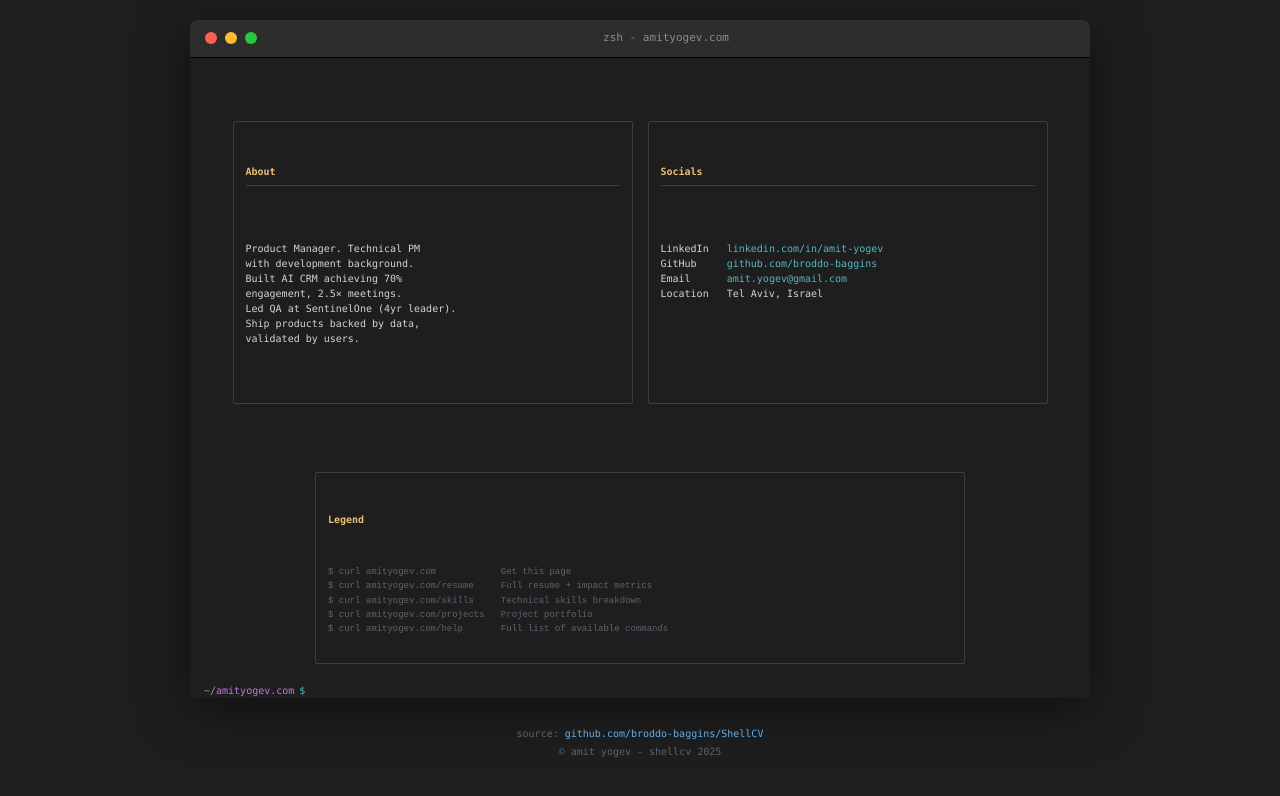
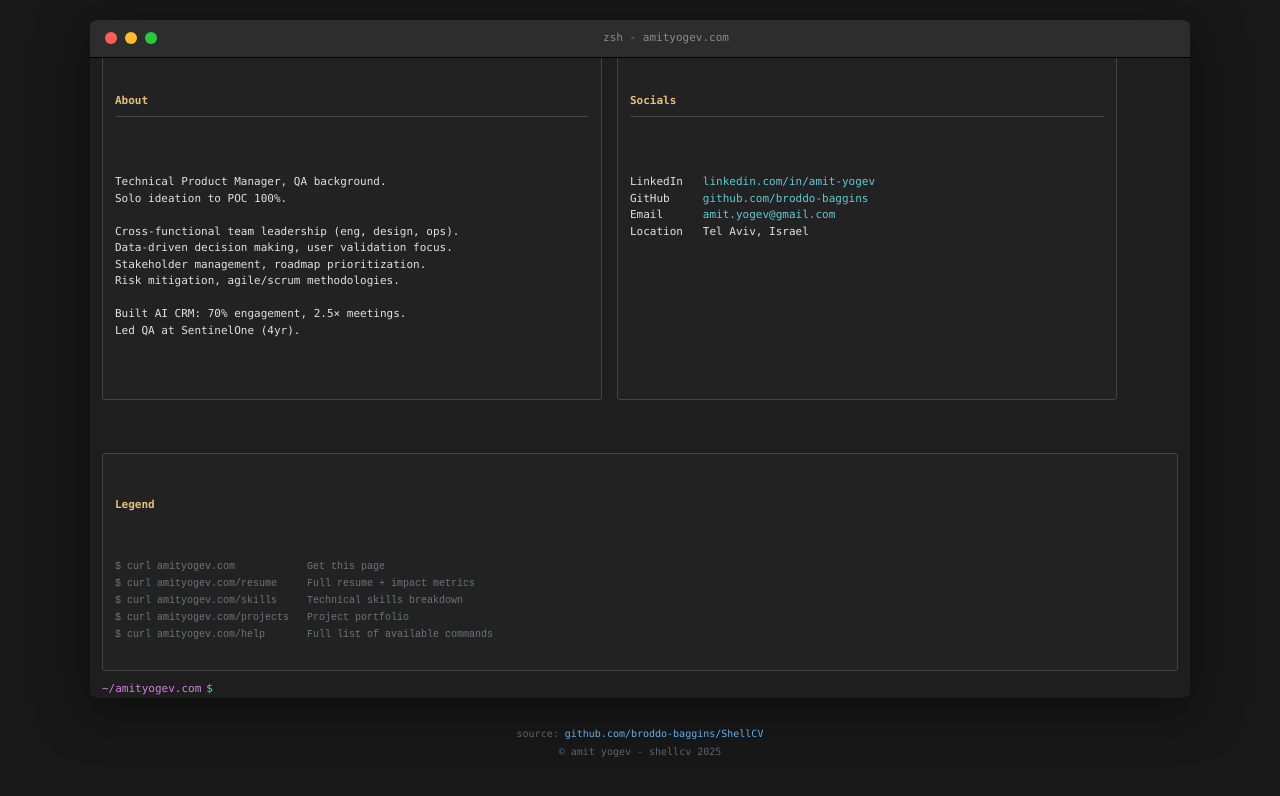
Before and after one commit to broddo-baggins/ShellCV, a website: page index.html in a window 1280 px wide. Drawn offline with Linux system fonts and the light colour scheme.

Commit message:
chore: update favicon, dependencies, and UI improvements

```diff
--- a/server.js
+++ b/server.js
@@ -45,8 +45,8 @@ function getCurlHomePage() {
 
   ┌─About────────────────────────────────┐ ┌─Socials───┬──────────────────────────┐
   │                                      │ │           │                          │
-  │ Product Manager. Full-stack dev     │ │ LinkedIn  │ linkedin.com/in/amit-yog…│
-  │ turned PM. Built AI CRM achieving    │ │ GitHub    │ github.com/broddo-baggin…│
+  │ Product Manager. Technical PM       │ │ LinkedIn  │ linkedin.com/in/amit-yog…│
+  │ with dev background. Built AI CRM   │ │ GitHub    │ github.com/broddo-baggin…│
   │ 70% engagement, 2.5× meetings.       │ │ Email     │ amit.yogev@gmail.com     │
   │ Led QA at SentinelOne (4yr leader).  │ │ Location  │ Tel Aviv, Israel         │
   │ Ship products backed by data,        │ │           │                          │
--- a/styles.css
+++ b/styles.css
@@ -7,8 +7,8 @@
 
 body {
     font-family: 'Menlo', 'Monaco', 'Courier New', monospace;
-    background: #1e1e1e;
-    color: #d4d4d4;
+    background: #181818;
+    color: #e0e0e0;
     min-height: 100vh;
     padding: 20px;
     line-height: 1.5;
@@ -17,7 +17,7 @@ body {
 
 /* Terminal Container - macOS style */
 .terminal-container {
-    max-width: 900px;
+    max-width: 1100px;
     margin: 0 auto;
     background: #1e1e1e;
     border-radius: 8px;
@@ -69,13 +69,13 @@ body {
 /* Terminal Body */
 .terminal-body {
     background: #1e1e1e;
-    padding: 10px 14px;
+    padding: 8px 12px;
     min-height: 350px;
     max-height: 80vh;
     overflow-y: auto;
-    font-size: 10px;
-    line-height: 1.4;
-    color: #b8b8b8;
+    font-size: 11px;
+    line-height: 1.5;
+    color: #cccccc;
     user-select: text;
     -webkit-user-select: text;
     -moz-user-select: text;
@@ -103,7 +103,7 @@ body {
 .shell-output {
     white-space: pre-wrap;
     word-wrap: break-word;
-    color: #d4d4d4;
+    color: #e0e0e0;
     user-select: text;
     -webkit-user-select: text;
     -moz-user-select: text;
@@ -113,24 +113,24 @@ body {
 /* ZSH Color Scheme */
 /* Prompt colors matching ZSH theme */
 .prompt-path {
-    color: #c678dd; /* magenta for path */
+    color: #d084dd; /* brighter magenta for path */
     margin-right: 5px;
 }
 
 .prompt-symbol {
-    color: #56b6c2; /* cyan for $ */
+    color: #61c9d2; /* brighter cyan for $ */
     margin-right: 5px;
 }
 
 /* Links - cyan/teal like YSAP */
 a {
-    color: #56b6c2;
+    color: #61c9d2;
     text-decoration: none;
 }
 
 a:hover {
     text-decoration: underline;
-    color: #7dd3da;
+    color: #8adeea;
 }
 
 /* ASCII Art - green */
@@ -174,45 +174,46 @@ a:hover {
 .info-boxes-container {
     display: flex;
     gap: 15px;
-    margin: 20px 0;
+    margin: 10px 0;
     flex-wrap: wrap;
-    justify-content: center;
+    justify-content: flex-start;
+    max-width: 100%;
 }
 
 /* Individual box styling */
 .info-box {
     flex: 1;
-    min-width: 250px;
-    max-width: 400px;
-    border: 1px solid #3e3e3e;
-    border-radius: 2px;
-    padding: 12px;
-    font-size: 10px;
+    min-width: 280px;
+    max-width: 500px;
+    border: 1px solid #444444;
+    border-radius: 3px;
+    padding: 10px 12px;
+    font-size: 11px;
     line-height: 1.5;
-    background: rgba(30, 30, 30, 0.3);
+    background: rgba(40, 40, 40, 0.4);
 }
 
 .info-box-header {
     color: #e5c07b;
     font-weight: bold;
-    margin-bottom: 10px;
-    border-bottom: 1px solid #3e3e3e;
+    margin-bottom: 8px;
+    border-bottom: 1px solid #444444;
     padding-bottom: 6px;
-    font-size: 10px;
+    font-size: 11px;
 }
 
 .info-box-content {
-    color: #d4d4d4;
+    color: #e0e0e0;
 }
 
 /* Legend container */
 .legend-container {
-    margin: 20px auto;
-    border: 1px solid #3e3e3e;
-    border-radius: 2px;
-    padding: 12px;
-    max-width: 650px;
-    background: rgba(30, 30, 30, 0.3);
+    margin: 10px 0;
+    border: 1px solid #444444;
+    border-radius: 3px;
+    padding: 10px 12px;
+    max-width: 100%;
+    background: rgba(40, 40, 40, 0.4);
 }
 
 /* Legend section */
@@ -245,12 +246,12 @@ a:hover {
 .command-input {
     background: transparent;
     border: none;
-    color: #d4d4d4;
+    color: #e0e0e0;
     font-family: 'Menlo', 'Monaco', 'Courier New', monospace;
     font-size: 12px;
     outline: none;
     flex: 1;
-    caret-color: #d4d4d4;
+    caret-color: #e0e0e0;
 }
 
 /* Command output colors */
@@ -349,7 +350,7 @@ a:hover {
 
     .terminal-body {
         max-height: 85vh;
-        padding: 8px;
+        padding: 12px 15px;
         font-size: 9px;
         overflow-y: auto;
         -webkit-overflow-scrolling: touch;
@@ -379,15 +380,15 @@ a:hover {
     /* Flexbox mobile adjustments */
     .info-boxes-container {
         flex-direction: column;
-        gap: 12px;
-        margin: 15px 0;
+        gap: 15px;
+        margin: 20px 0;
     }
 
     .info-box {
         min-width: 100%;
         font-size: 9px;
-        padding: 10px;
-        line-height: 1.4;
+        padding: 12px;
+        line-height: 1.5;
     }
 
     .info-box-header {
@@ -396,9 +397,9 @@ a:hover {
     }
 
     .legend-container {
-        margin: 15px 0;
-        padding: 10px;
-        font-size: 8px;
+        margin: 20px 0;
+        padding: 12px;
+        font-size: 9px;
     }
 
     /* Make ASCII art and pre elements scale properly */
@@ -435,7 +436,7 @@ a:hover {
     }
 
     .terminal-body {
-        padding: 6px;
+        padding: 10px 12px;
         max-height: 88vh;
         font-size: 8px;
         min-height: 400px;
--- a/terminal.js
+++ b/terminal.js
@@ -100,48 +100,51 @@ class ShellCV {
     }
 
     getColoredContentHTML() {
-        return `<pre style="color: #e5c07b; font-size: 8px; line-height: 1.1; margin: 10px 0; max-width: 100%; overflow-x: auto; -webkit-overflow-scrolling: touch;">   █████╗ ███╗   ███╗██╗████████╗    ██╗   ██╗ ██████╗  ██████╗ ███████╗██╗   ██╗
+        return `<pre style="color: #e5c07b; font-size: 10px; line-height: 1.2; margin: 6px 0; max-width: 100%; overflow-x: auto; -webkit-overflow-scrolling: touch;">   █████╗ ███╗   ███╗██╗████████╗    ██╗   ██╗ ██████╗  ██████╗ ███████╗██╗   ██╗
   ██╔══██╗████╗ ████║██║╚══██╔══╝    ╚██╗ ██╔╝██╔═══██╗██╔════╝ ██╔════╝██║   ██║
   ███████║██╔████╔██║██║   ██║        ╚████╔╝ ██║   ██║██║  ███╗█████╗  ██║   ██║
   ██╔══██║██║╚██╔╝██║██║   ██║         ╚██╔╝  ██║   ██║██║   ██║██╔══╝  ╚██╗ ██╔╝
   ██║  ██║██║ ╚═╝ ██║██║   ██║          ██║   ╚██████╔╝╚██████╔╝███████╗ ╚████╔╝
   ╚═╝  ╚═╝╚═╝     ╚═╝╚═╝   ╚═╝          ╚═╝    ╚═════╝  ╚═════╝ ╚══════╝  ╚═══╝  </pre>
 
-<div style="text-align: center; color: #d4d4d4; font-size: 10px; margin: 10px 0; max-width: 100%; word-wrap: break-word;">Product Manager @ Stealth | QA Leader | Blockchain Enthusiast | Gamer</div>
-<div style="color: #5c6370; font-size: 9px; margin: 10px 0; text-align: center; word-wrap: break-word;">https://amityogev.com | https://github.com/broddo-baggins</div>
+<div style="text-align: center; color: #e0e0e0; font-size: 11px; margin: 6px 0; max-width: 100%; word-wrap: break-word;">Product Manager @ Stealth | QA Leader | Blockchain Enthusiast | Gamer</div>
+<div style="color: #6c7380; font-size: 10px; margin: 6px 0; text-align: center; word-wrap: break-word;">https://amityogev.com | https://github.com/broddo-baggins</div>
 
-<div style="border-top: 1px solid #444; border-bottom: 1px solid #444; margin: 15px auto; padding: 8px 0; text-align: center; max-width: 650px;">
-<span style="color: #5c6370; font-size: 8px;">Source: <a href="https://github.com/broddo-baggins/ShellCV" style="color: #56b6c2;">https://github.com/broddo-baggins/ShellCV</a></span>
+<div style="border-top: 1px solid #444; border-bottom: 1px solid #444; margin: 10px 0; padding: 6px 0; text-align: center; max-width: 100%;">
+<span style="color: #6c7380; font-size: 10px;">Source: <a href="https://github.com/broddo-baggins/ShellCV" style="color: #61c9d2;">https://github.com/broddo-baggins/ShellCV</a></span>
 </div>
 
 <div class="info-boxes-container">
   <div class="info-box">
     <div class="info-box-header">About</div>
     <div class="info-box-content">
-Product Manager. Technical PM
-with development background.
-Built AI CRM achieving 70%
-engagement, 2.5× meetings.
-Led QA at SentinelOne (4yr leader).
-Ship products backed by data,
-validated by users.
+Technical Product Manager, QA background.
+Solo ideation to POC 100%.
+
+Cross-functional team leadership (eng, design, ops).
+Data-driven decision making, user validation focus.
+Stakeholder management, roadmap prioritization.
+Risk mitigation, agile/scrum methodologies.
+
+Built AI CRM: 70% engagement, 2.5× meetings.
+Led QA at SentinelOne (4yr).
     </div>
   </div>
 
   <div class="info-box">
     <div class="info-box-header">Socials</div>
     <div class="info-box-content">
-LinkedIn   <a href="https://linkedin.com/in/amit-yogev" style="color: #56b6c2;">linkedin.com/in/amit-yogev</a>
-GitHub     <a href="https://github.com/broddo-baggins" style="color: #56b6c2;">github.com/broddo-baggins</a>
-Email      <a href="mailto:amit.yogev@gmail.com" style="color: #56b6c2;">amit.yogev@gmail.com</a>
+LinkedIn   <a href="https://linkedin.com/in/amit-yogev" style="color: #61c9d2;">linkedin.com/in/amit-yogev</a>
+GitHub     <a href="https://github.com/broddo-baggins" style="color: #61c9d2;">github.com/broddo-baggins</a>
+Email      <a href="mailto:amit.yogev@gmail.com" style="color: #61c9d2;">amit.yogev@gmail.com</a>
 Location   Tel Aviv, Israel
     </div>
   </div>
 </div>
 
 <div class="legend-container">
-  <div style="color: #e5c07b; font-size: 10px; margin-bottom: 10px; font-weight: bold;">Legend</div>
-  <pre style="color: #5c6370; font-size: 9px; line-height: 1.6; margin: 0;">$ curl amityogev.com            Get this page
+  <div style="color: #e5c07b; font-size: 11px; margin-bottom: 12px; font-weight: bold;">Legend</div>
+  <pre style="color: #6c7380; font-size: 10px; line-height: 1.7; margin: 0;">$ curl amityogev.com            Get this page
 $ curl amityogev.com/resume     Full resume + impact metrics
 $ curl amityogev.com/skills     Technical skills breakdown
 $ curl amityogev.com/projects   Project portfolio
```
Also changed, not shown: README.md, favicon.svg, vercel.json, 1 other file.
